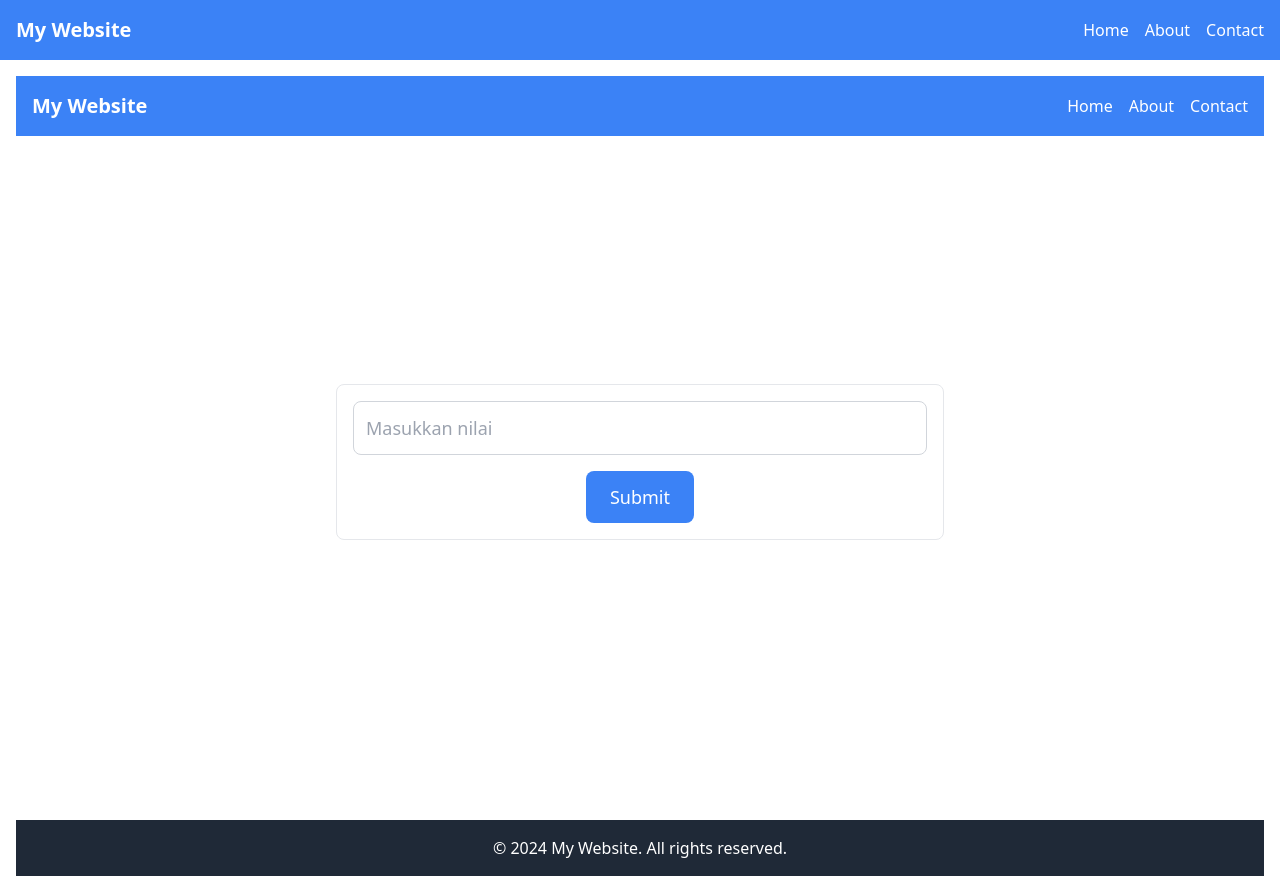
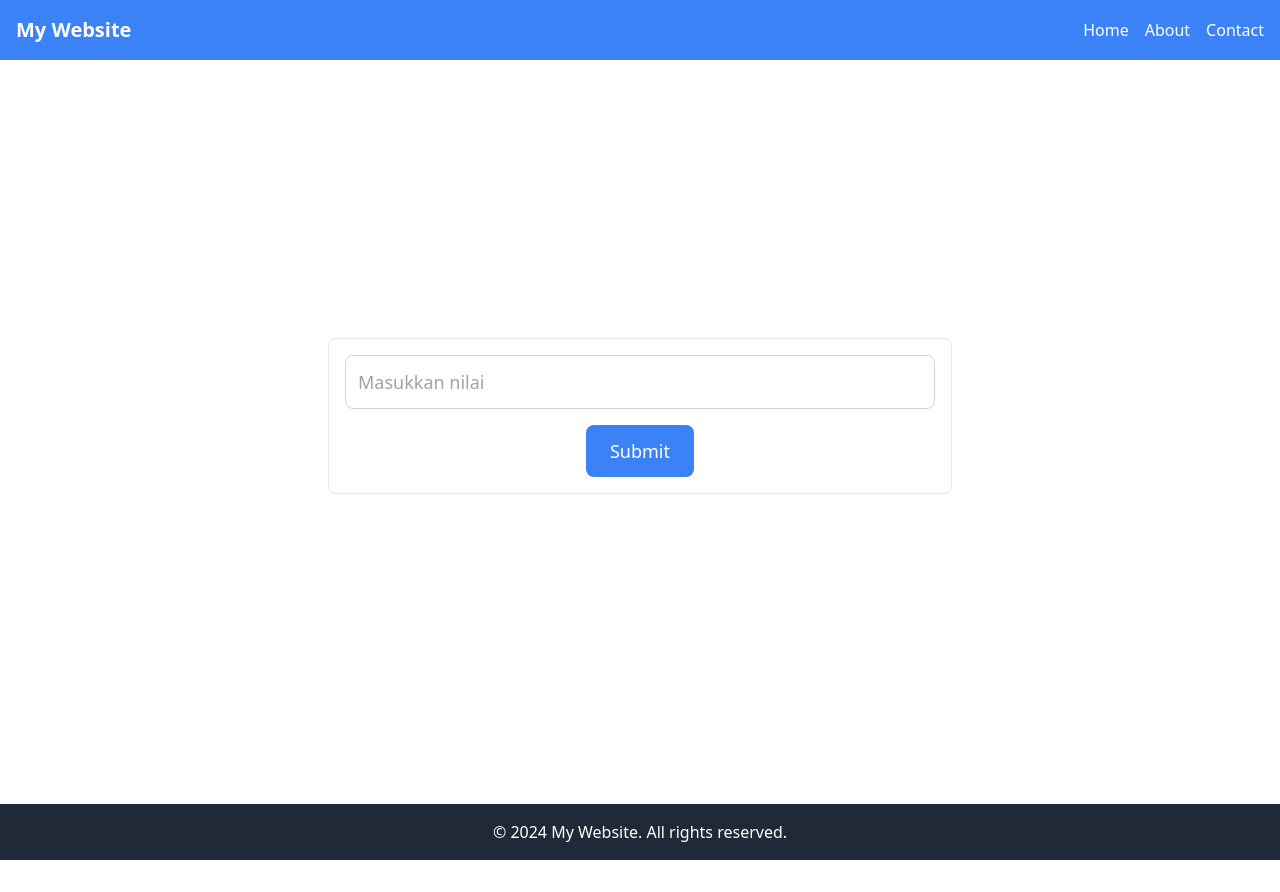
Before and after one commit to Banendra17/Rekom, a React (Create React App) app in the folder feapp/: page / in a window 1280 px wide. After the commit the page ends 860 px from the top, so only its background shows below. Built offline with nearby package versions, Linux system fonts and the light colour scheme.

Commit message:
fix(home) : fix double header

```diff
--- a/feapp/src/App.js
+++ b/feapp/src/App.js
@@ -1,24 +1,24 @@
 // src/App.js
 
 import React from 'react';
-import { BrowserRouter as Router, Route, Switch } from 'react-router-dom';
+import { BrowserRouter as Router, Route, Routes } from 'react-router-dom';
 import Header from './components/Header';
 import Home from './pages/Home';
 import About from './pages/About';
-//import Contact from './pages/Contact';
+// import Contact from './pages/Contact';
 
 const App = () => {
   return (
     <Router>
       <div className="App">
         <Header />
-        <div className="content p-4">
-          <Switch>
-            <Route path="/" exact component={Home} />
-            <Route path="/about" component={About} />
-            {/* <Route path="/contact" component={Contact} /> */}
-          </Switch>
-        </div>
+        <main className="flex-grow">
+          <Routes>
+            <Route path="/" element={<Home />} />
+            <Route path="/about" element={<About />} />
+            {/* <Route path="/contact" element={<Contact />} /> */}
+          </Routes>
+        </main>
       </div>
     </Router>
   );
--- a/feapp/src/pages/Home.jsx
+++ b/feapp/src/pages/Home.jsx
@@ -2,13 +2,11 @@
 
 import React from 'react';
 import InputForm from '../components/InputForm';
-import Header from '../components/Header';
 import Footer from '../components/Footer';
 
 const Home = () => {
   return (
     <div className="flex flex-col min-h-screen">
-      <Header />
       <main className="flex-grow flex justify-center items-center p-4">
         <div className="w-full sm:w-2/3 lg:w-1/2">
           <InputForm />
```
